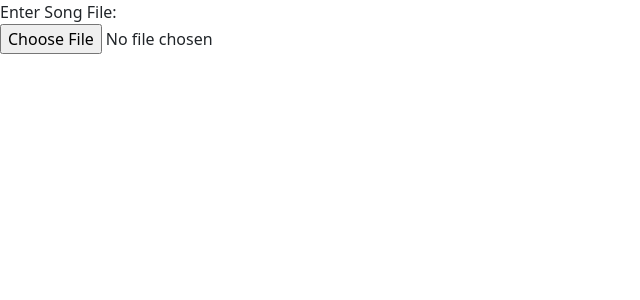
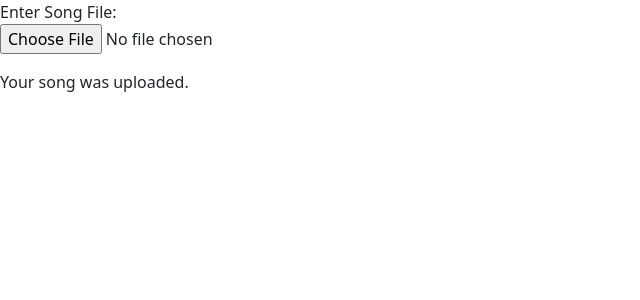
Before and after one commit to mizaagi/orange-spoon, a Flask app: page / in a window 1280 px wide. Shown: the part 56-356 px from the top of the page, without its empty margins (0-640 px from the left). Run offline with Flask 3, Linux system fonts and the light colour scheme.

Commit message:
NEW POST/SONG UPLOAD CHANGES PT. 2

```diff
--- a/templates/index.html
+++ b/templates/index.html
@@ -15,8 +15,10 @@
     <div id="main">
         <label>Enter Song File: </label>
         <form method = "post">
-            <input id="audio" on type="file" accept="audio/*">
+            <input id="audio" on type="file" accept="audio/*" onchange="{{upload_song()}}">
+            <audio src="AllSongs.txt"></audio>
         </form>
+        <label>{{upload_song()}}</label>
         <script src="https://cdn.jsdelivr.net/npm/bootstrap@5.3.3/dist/js/bootstrap.bundle.min.js" integrity="sha384-YvpcrYf0tY3lHB60NNkmXc5s9fDVZLESaAA55NDzOxhy9GkcIdslK1eN7N6jIeHz" crossorigin="anonymous"></script>
     </div>
 
```
